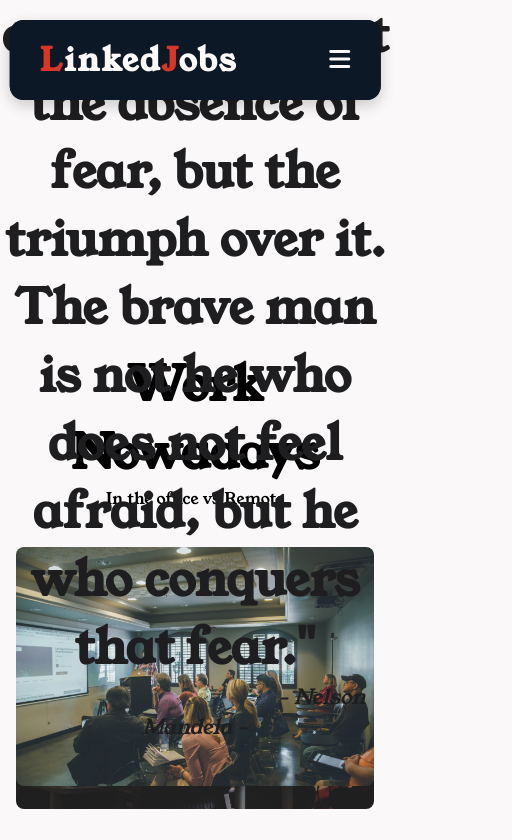
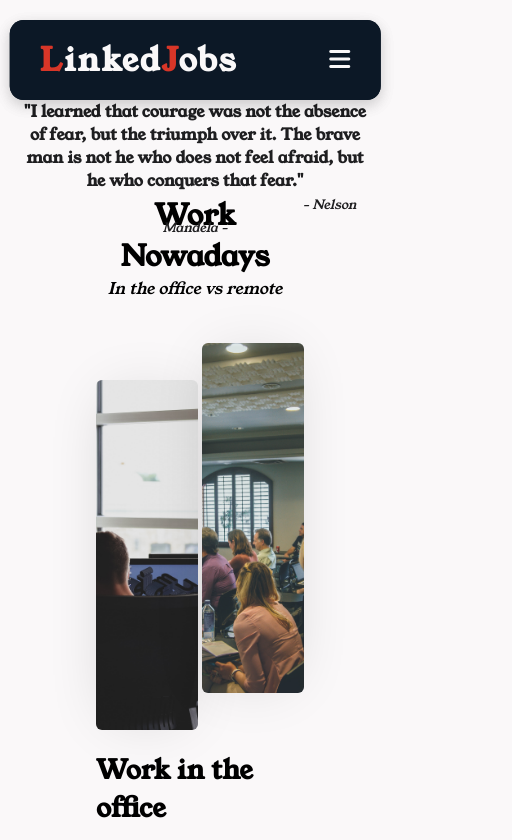
Before and after one commit to KornyIsDeveloping/LinkedJobs, a React (Create React App) app in the folder linkedjobs/: page /home in a window 390 px wide. Shown: the top 840 px of the page, 512 px wide, since content can reach past the window. Built offline with nearby package versions, Linux system fonts and the light colour scheme.

Commit message:
styling the mobile version
mobile version of the website design elements

```diff
--- a/linkedjobs/src/components/homePage/News.css
+++ b/linkedjobs/src/components/homePage/News.css
@@ -1,124 +1,54 @@
+
+/* mobile view */
 .news {
-    margin-top: 40%;
+    margin-top: 50%;
     margin-bottom: 4rem;
     margin-right: 6rem;
     margin-left: 6rem;
 }
 
 .news h1 {
-    font-size: 3rem;
+    font-size: 1.8rem;
 }
 
-.second-news {
+.first-news {
     display: flex;
-    align-items: center;
-    justify-content: space-between;
-    margin-top: 4.5rem;
+    flex-direction: column;
+    /* align-items: center;
+    justify-content: space-between; */
+    margin-top: 5rem;
+    width: 210%;
 }
 
-.second-news-text {
-    width: 45%;
+.first-news-text {
+    width: 50%;
     text-align: start;
     font-size: 1.1rem;
 }
 
-.second-news-text h2 {
+.first-news-text h2 {
     padding-bottom: 1rem;
 }
 
-.second-news-image {
+.first-news-images {
+    position: relative;
     display: flex;
-    position: relative;
+    width: 50%;
     justify-content: space-between;
-    width: 50%;
     z-index: -88;
+    padding-bottom: 5%;
 }
 
-.second-news-image img {
-    width: 50%;
-    width: 400px;
-    height: 360px;
+.first-news-images img {
+    height: 350px;
+    width: 49%;
     object-fit: cover;
-    border-radius: 8px;
-    box-shadow: -1 1px 62px -18px rgba(0, 0, 0, .19);
+    border-radius: 6px;
+    box-shadow: -1px 1px 62px -18px rgba(0, 0, 0, 0.19);
 }
 
-.second-news-image img:nth-child(2) {
+.first-news-images img:nth-child(2) {
     position: absolute;
     top: -10%;
     right: 0;
 }
-
-/* large desktop */
-@media screen and (min-width: 1201px) {
-    .news h1 {
-        font-size: 4rem;
-    }
-
-    /* Any other adjustments for large desktop screens */
-}
-
-/* desktop and large tablets */
-@media screen and (min-width: 851px) and (max-width: 1200px) {
-    /* Here you can adjust styles for larger tablets and standard desktop screens */
-}
-
-/* tablet and mobile landscape */
-@media screen and (min-width: 481px) and (max-width: 850px) and (orientation: landscape) {
-    /* Adjust styles specifically for landscape mode if necessary */
-}
-
-
-/* mobile */
-@media screen and (max-width: 850px) {
-    .news {
-        margin-top: 90%;
-        margin-bottom: 4rem;
-        margin-right: 2rem;
-        margin-left: 2rem;
-    }
-
-    .second-news {
-        display: flex;
-        flex-direction: column;
-        margin-top: 2.5rem;
-    }
-
-    .second-news-text {
-        width: 100%;
-    }
-
-    .second-news-image {
-        width: 100%;
-        margin-top: 1.8rem;
-        margin-bottom: 1.8rem;
-        margin-right: 0;
-        margin-left: 0;
-    }
-
-    .second-news-image img {
-        height: 250px;
-    }
-}
-
-@media screen and (max-width: 480px) {
-    .news {
-        margin-top: 90%;
-        margin-bottom: 3rem;
-        margin-right: 1rem;
-        margin-left: 1rem;
-    }
-
-    .second-news {
-        margin-top: 2rem;
-    }
-
-    .second-news-text {
-        font-size: 1rem;
-    }
-
-    .second-news-image img {
-        width: 100%;
-        height: auto;
-    }
-}
--- a/linkedjobs/src/components/homePage/News.js
+++ b/linkedjobs/src/components/homePage/News.js
@@ -8,15 +8,15 @@ const News = () => {
     return(
         <div className="news">
             <h1>Work Nowadays</h1>
-            <p>In the office vs Remote</p>
+            <em>In the office vs remote</em>
 
-            <div className="second-news">
-                <div className="second-news-image">
+            <div className="first-news">
+                <div className="first-news-images">
                     <img alt="office work" src={officeWork1}/>
                     <img alt="office work" src={officeWork2}/>
                 </div>
 
-                <div className="second-news-text">
+                <div className="first-news-text">
                     <h2>Work in the office</h2>
                     <p>Lorem Ipsum is simply dummy text of the printing and typesetting industry.
                         Lorem Ipsum has been the industry's standard dummy text ever since the 1500s,
--- a/linkedjobs/src/components/quotes/QuotesSection.css
+++ b/linkedjobs/src/components/quotes/QuotesSection.css
@@ -2,13 +2,7 @@
     --cl-text: #1e1e20;
 }
 
-/* img {
-    object-fit: cover;
-    width: 100%;
-    height: 100%;
-    opacity: 0.9;
-} */
-
+/* mobile view */
 .quote {
     width: 100%;
     height: 100vh;
@@ -18,89 +12,25 @@
 .home-quote {
     position: absolute;
     width: 100%;
-    top: 40%;
+    top: 20%;
     left: 50%;
+    padding-right: 4%;
+    padding-left: 4%;
     transform: translate(-50%, -50%);
 }
 
 .home-quote h1 {
-    font-size: 3rem;
+    font-size: 1rem;
     font-weight: 800;
     background: var(--cl-text);
     -webkit-background-clip: text;
     -webkit-text-fill-color: transparent;
 }
 .home-quote em {
-    font-size: 1.3rem;
+    font-size: 0.8rem;
     color: var(--cl-text);
     padding-top: 0.5rem;
     padding-bottom: 2rem;
     padding-right: 0;
-    padding-left: 65%;
+    padding-left: 75%;
 }
-
-/* large desktop */
-@media screen and (min-width: 1201px) {
-    .home-quote h1 {
-        font-size: 5rem;
-    }
-
-    .home-quote em {
-        font-size: 1.6rem;
-        padding-left: 75%;
-    }
-}
-
-/* desktop */
-@media screen and (min-width: 851px) and (max-width: 1200px) {
-    .home-quote h1 {
-        font-size: 4rem;
-    }
-
-    .home-quote em {
-        font-size: 1.4rem;
-        padding-left: 70%;
-    }
-}
-
-/* tablet and phone in landscape mode */
-@media screen and (min-width: 556px) and (max-width: 850px) {
-    .home-quote h1 {
-        font-size: 2.5rem;
-    }
-
-    .home-quote em {
-        font-size: 1rem;
-        padding-left: 60%;
-    }
-}
-
-/* mobile */
-@media screen and (max-width: 380px) {
-    .home-quote h1 {
-        font-size: 1rem;
-    }
-
-    .home-quote em {
-        font-size: 0.9rem;
-    }
-
-}
-
-/* @media screen and (max-width: 555px) {
-    .home-quote h1 {
-        padding-top: 10px;
-        padding-bottom: 10px;
-        padding-right: 20px;
-        padding-left: 20px;
-    }
-
-    .home-quote em {
-        font-size: 1.1rem;
-        padding-top: 0;
-        padding-bottom: 2rem;
-        padding-right: 0;
-        padding-left: 0;
-
-    }
-} */
```
